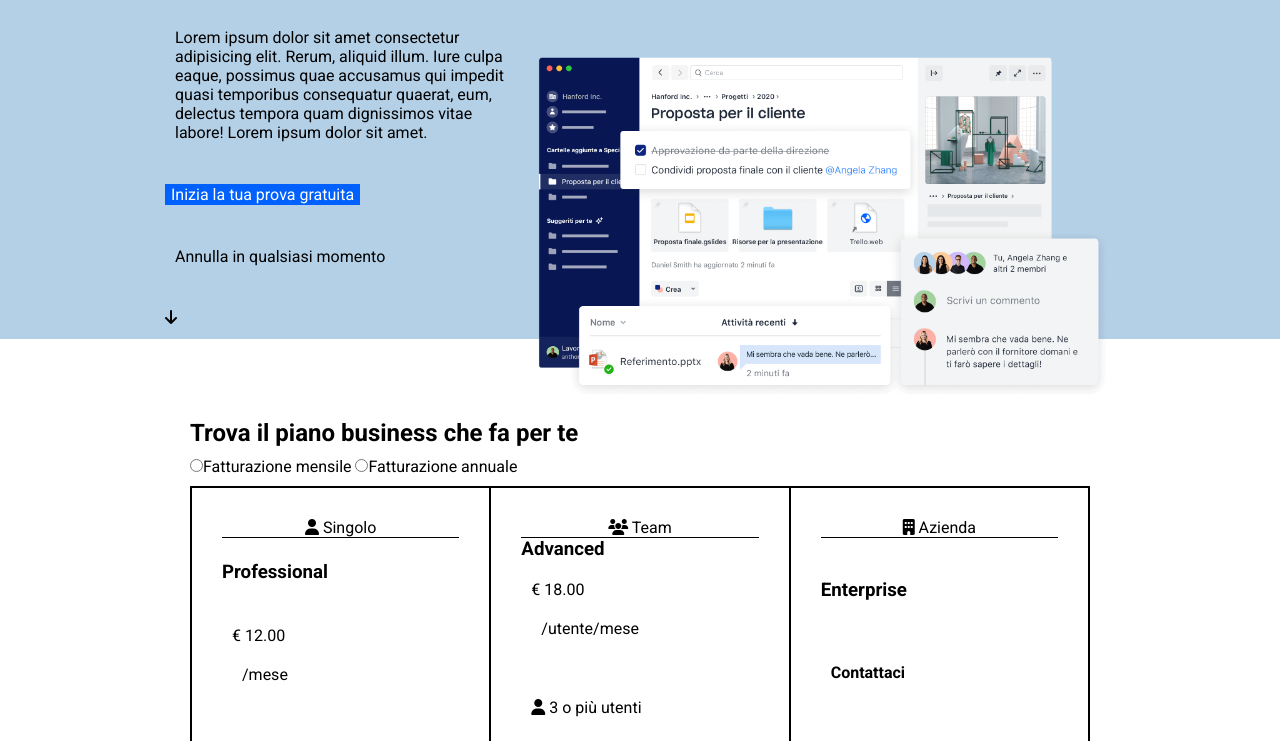
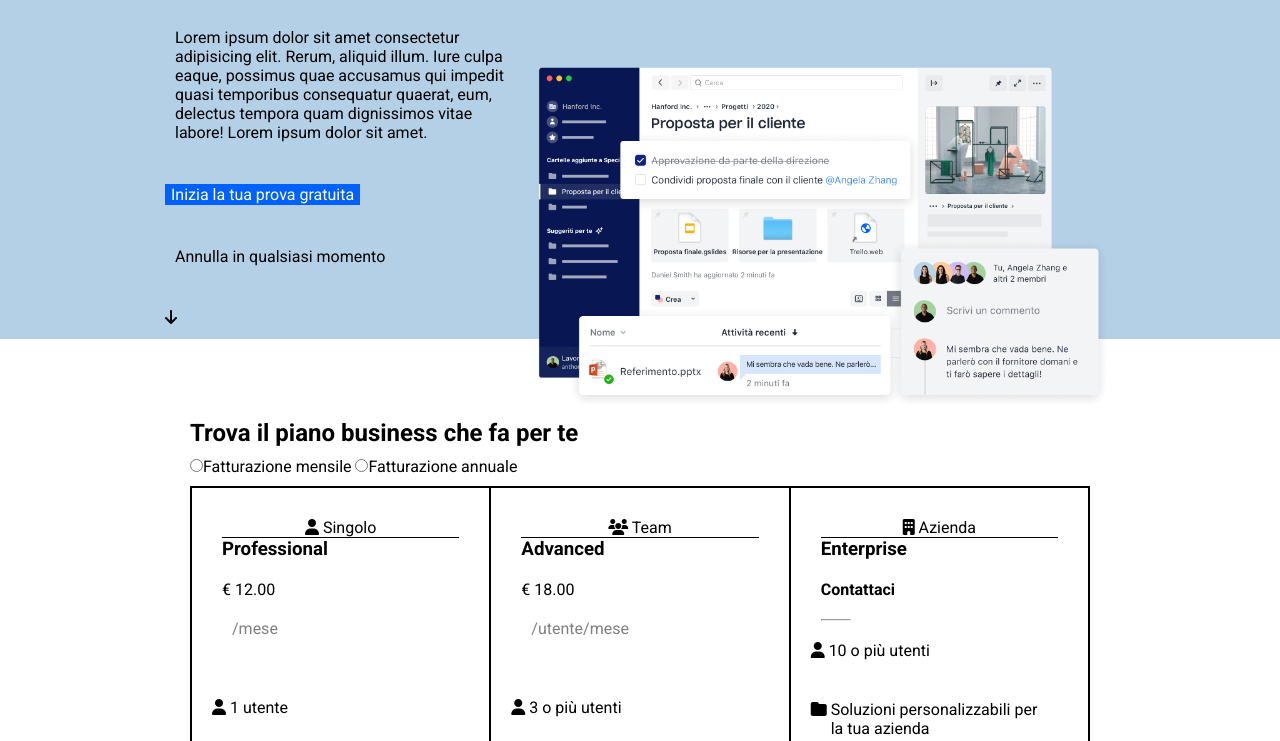
Before and after one commit to Vbortone99/htmlcss-dropbox, a plain HTML site: page index.html in a window 1280 px wide. Shown: the part 167-908 px from the top of the page. Drawn offline with Linux system fonts and the light colour scheme.

Commit message:
minor-fixes

```diff
--- a/css/style.css
+++ b/css/style.css
@@ -82,6 +82,9 @@ a{
 .center{
     text-align: center;
 }
+.opacity{
+    opacity: 0.5;
+}
 /* NAVBAR */
 nav{
     position: fixed;
@@ -128,7 +131,8 @@ h1{
     width: 350px;
 }
 .heading-right img{
-    transform: translateY(60px);
+    position: relative;
+    bottom: -70px;
 }
 span{
     display:block;
@@ -171,15 +175,17 @@ hr{
 }
 .main-container-content{
     width: calc(100%/3);
-    border:1px solid var(--color-bg-footer) ;
+    border: 1px solid var(--color-bg-footer);
     padding: 30px;
     display: flex;
     flex-direction: column;
-    justify-content: space-between;
 }
 .plan{
     border-bottom: 1px solid black;
     text-align: center;
+}
+.main-container-content span{
+    text-indent: -10px;
 }
 .enterprise{
     margin: 50px 0px;
```
